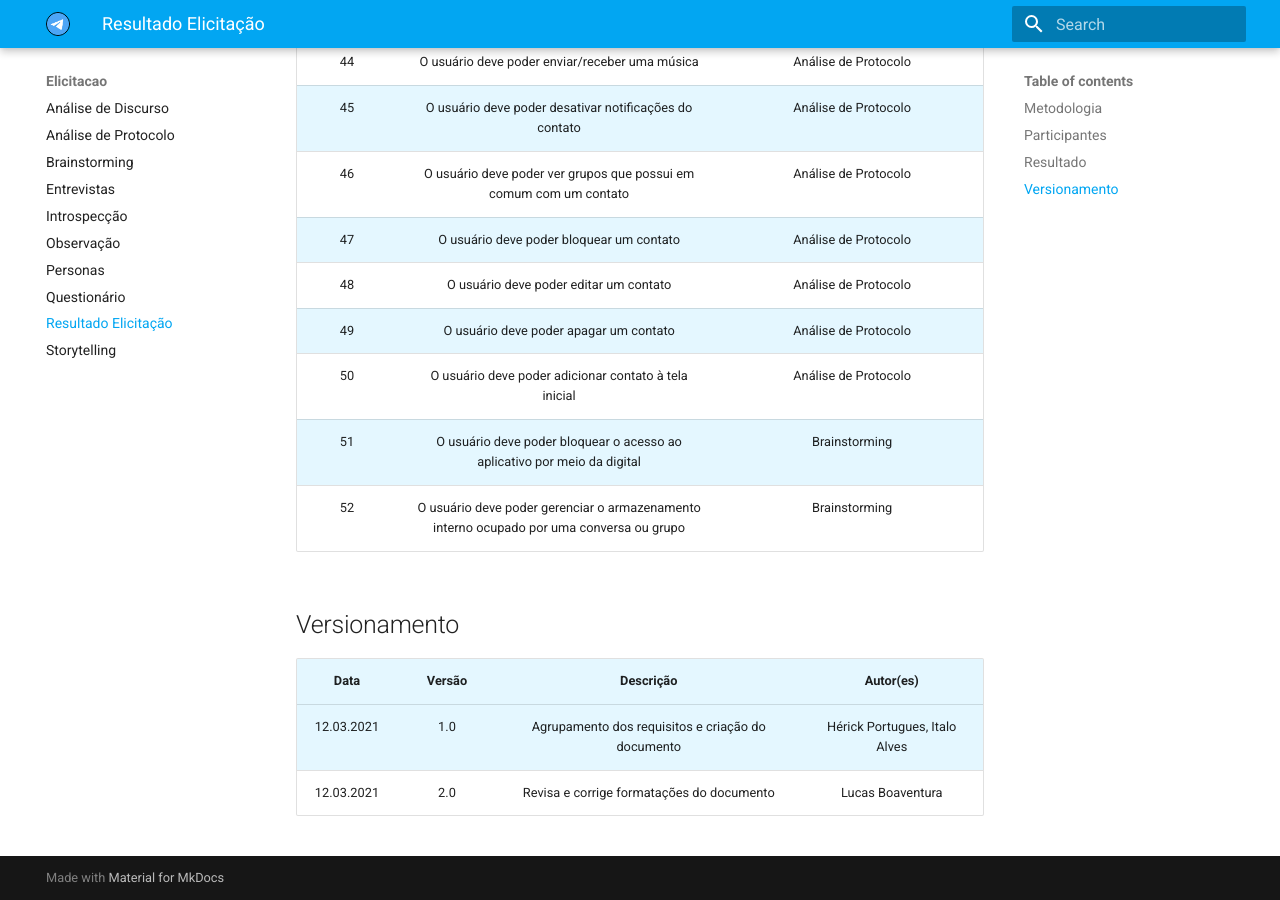
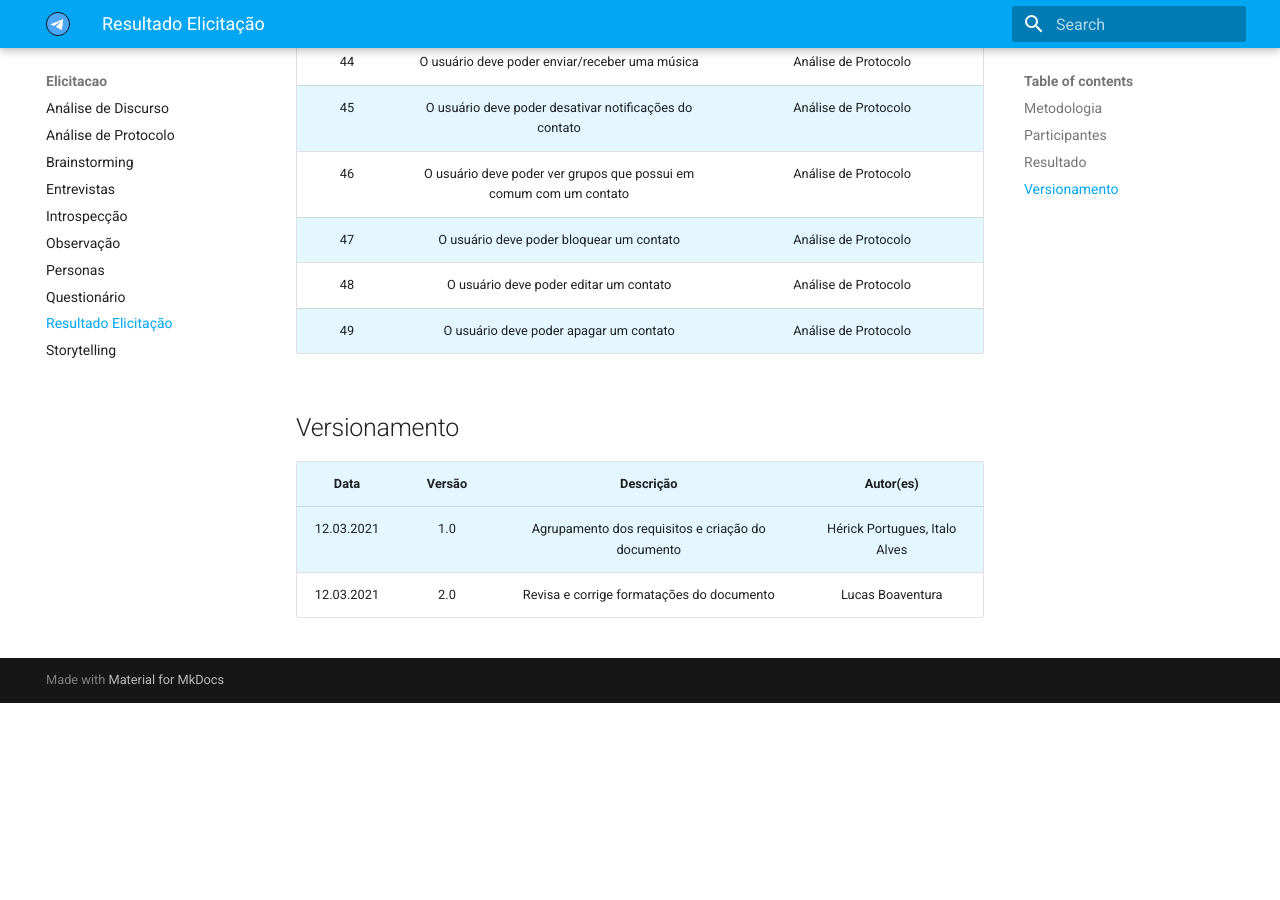
Before and after one commit to Requisitos-de-Software/2020.2-Telegram, an MkDocs documentation site: the page built from docs/elicitacao/resultado.md, in a window 1280 px wide and 900 px high, scrolled down 3172 px. Built offline with MkDocs 1.6.1 and Material for MkDocs 9.7.7, drawn with Linux system fonts in a browser that asks for light colours; after the commit the page ends 3875 px from its top, so only the background shows below that; some of the changed text lies outside the part shown.

```diff
--- a/docs/elicitacao/resultado.md
+++ b/docs/elicitacao/resultado.md
@@ -62,9 +62,6 @@
 |   47   |                            O usuário deve poder bloquear um contato                             |                               Análise de Protocolo                                |
 |   48   |                             O usuário deve poder editar um contato                              |                               Análise de Protocolo                                |
 |   49   |                             O usuário deve poder apagar um contato                              |                               Análise de Protocolo                                |
-|   50   |                      O usuário deve poder adicionar contato à tela inicial                      |                               Análise de Protocolo                                |
-|   51   |            O usuário deve poder bloquear o acesso ao aplicativo por meio da digital             |                                   Brainstorming                                   |
-|   52   |    O usuário deve poder gerenciar o armazenamento interno ocupado por uma conversa ou grupo     |                                   Brainstorming                                   |
 
 ## Versionamento
 
```
Also changed, not shown: other parts of docs/elicitacao/resultado.md (+1 -1 lines).
